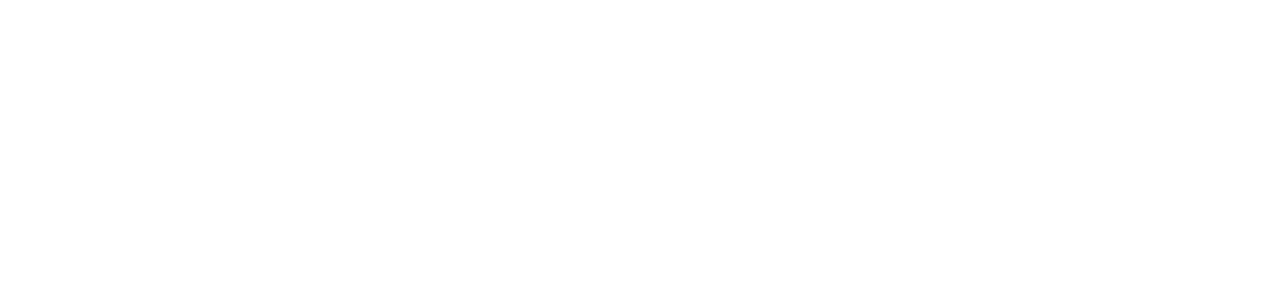
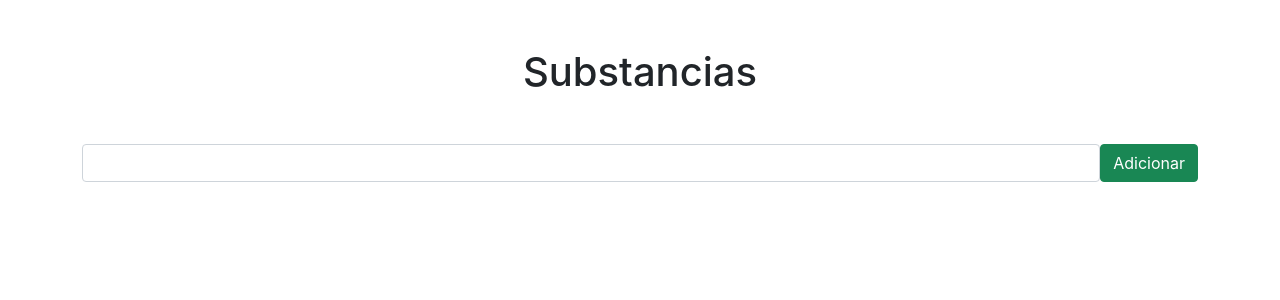
Before and after one commit to FelipeGodoy96/Bori-bilder, a React (Create React App) app in the folder client/: page / in a window 1280 px wide. Shown: the top 300 px of the page. Built offline with nearby package versions, Linux system fonts and the light colour scheme.

Commit message:
solved render problem

```diff
--- a/client/package.json
+++ b/client/package.json
@@ -6,6 +6,7 @@
     "@testing-library/jest-dom": "^5.16.4",
     "@testing-library/react": "^13.2.0",
     "@testing-library/user-event": "^13.5.0",
+    "bootstrap": "^5.1.3",
     "react": "^18.1.0",
     "react-dom": "^18.1.0",
     "react-scripts": "5.0.1",
--- a/client/public/index.html
+++ b/client/public/index.html
@@ -10,14 +10,15 @@
       content="Web site created using create-react-app"
     />
     <link rel="apple-touch-icon" href="%PUBLIC_URL%/logo192.png" />
-
-    <link rel="manifest" href="%PUBLIC_URL%/manifest.json" />
     <link
       href="https://cdn.jsdelivr.net/npm/bootstrap@5.1.3/dist/css/bootstrap.min.css"
       rel="stylesheet"
       integrity="sha384-1BmE4kWBq78iYhFldvKuhfTAU6auU8tT94WrHftjDbrCEXSU1oBoqyl2QvZ6jIW3"
       crossorigin="anonymous"
     />
+
+    <link rel="manifest" href="%PUBLIC_URL%/manifest.json" />
+
     <!--
       Notice the use of %PUBLIC_URL% in the tags above.
       It will be replaced with the URL of the `public` folder during the build.
@@ -32,7 +33,6 @@
   <body>
     <noscript>You need to enable JavaScript to run this app.</noscript>
     <div id="root"></div>
-
     <script
       src="https://cdn.jsdelivr.net/npm/bootstrap@5.1.3/dist/js/bootstrap.bundle.min.js"
       integrity="sha384-ka7Sk0Gln4gmtz2MlQnikT1wXgYsOg+OMhuP+IlRH9sENBO0LRn5q+8nbTov4+1p"
--- a/client/src/App.js
+++ b/client/src/App.js
@@ -1,23 +1,23 @@
-import React, { Component, Fragment } from 'react'
+import React, { Fragment } from 'react'
 import './App.css'
-import inputSubstancia from './components/inputSubstancia'
+import InputSubstancia from './components/InputSubstancia'
 
-// function App() {
-//   return (
-//     <Fragment>
-//       <inputSubstancia />
-//     </Fragment>
-//   )
+function App() {
+  return (
+    <Fragment>
+      <InputSubstancia />
+    </Fragment>
+  )
+}
+
+// export default class App extends React.Fragment {
+//   render() {
+//     return (
+//       <Fragment>
+//         <inputSubstancia />
+//       </Fragment>
+//     )
+//   }
 // }
 
-export default class App extends Component {
-  render() {
-    return (
-      <Fragment>
-        <inputSubstancia />
-      </Fragment>
-    )
-  }
-}
-
-// export default App
+export default App
--- /dev/null
+++ b/client/src/components/InputSubstancia.js
@@ -0,0 +1,38 @@
+import React, { Fragment } from 'react'
+
+function InputSubstancia() {
+  return (
+    <Fragment>
+      <div className="container">
+        <h1 className="text-center mt-5">Substancias</h1>
+        <form className="d-flex mt-5">
+          <input type="text" className="form-control"></input>
+          <button className="btn btn-success">Adicionar</button>
+        </form>
+      </div>
+    </Fragment>
+  )
+}
+
+export default InputSubstancia
+
+// export default class InputSubstancia extends React.Component {
+//   render() {
+//     return (
+//       <Fragment>
+//         <h1 className="text-center mt-5">Substancias</h1>
+//         <form className="d-flex">
+//           <input
+//             name="substancia"
+//             id="substancia"
+//             type="text"
+//             className="form-control"
+//           >
+//             Substancia
+//           </input>
+//           <button className="btn btn-success">Adicionar</button>
+//         </form>
+//       </Fragment>
+//     )
+//   }
+// }
--- a/client/src/components/inputSubstancia.js
+++ /dev/null
@@ -1,33 +0,0 @@
-import React, { Component, Fragment } from 'react'
-
-// const inputSubstancia = () => {
-//   return (
-//     <Fragment>
-//       <h1 className="text-center mt-5">Substancias</h1>
-//       <form className="d-flex">
-//         <input type="text" className="form-control">
-//           Substancia
-//         </input>
-//         <button className="btn btn-success">Adicionar</button>
-//       </form>
-//     </Fragment>
-//   )
-// }
-
-// export default inputSubstancia
-
-export default class inputSubstancia extends Component {
-  render() {
-    return (
-      <Fragment>
-        <h1 className="text-center mt-5">Substancias</h1>
-        <form className="d-flex">
-          <input type="text" className="form-control">
-            Substancia
-          </input>
-          <button className="btn btn-success">Adicionar</button>
-        </form>
-      </Fragment>
-    )
-  }
-}
--- a/client/src/index.js
+++ b/client/src/index.js
@@ -1,11 +1,12 @@
 import React, { Fragment } from 'react'
-import ReactDOM from 'react-dom/client'
+import ReactDOM from 'react-dom'
 import './index.css'
 import App from './App'
+import 'bootstrap'
 
 const root = ReactDOM.createRoot(document.getElementById('root'))
 root.render(
-  <div class="container">
+  <React.Fragment>
     <App />
-  </div>
+  </React.Fragment>
 )
```
Also changed, not shown: client/src/components/ListAllSubstancias.js (added), client/src/components/listAllSubstancias.js (deleted), 2 other files (tests, documents, lock files or other folders).
